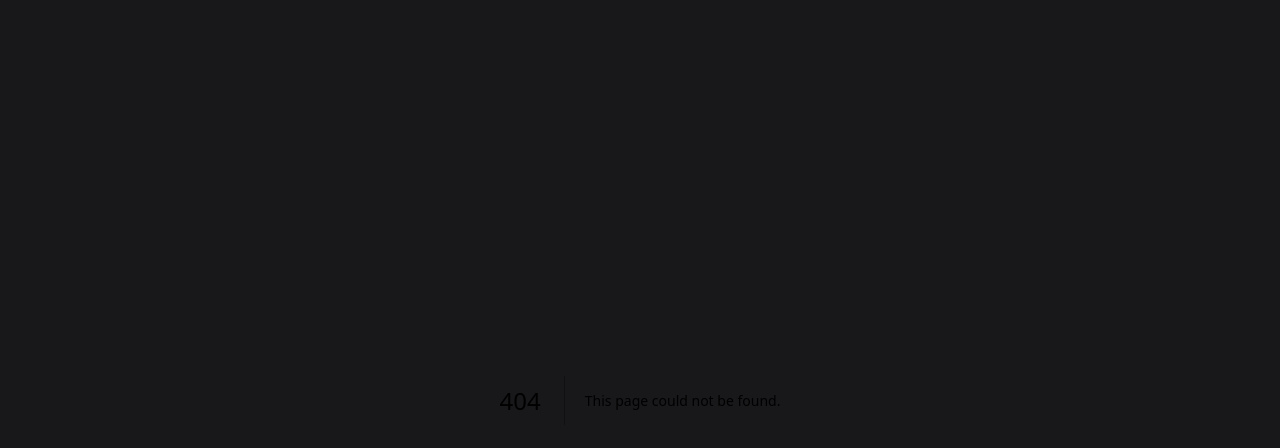
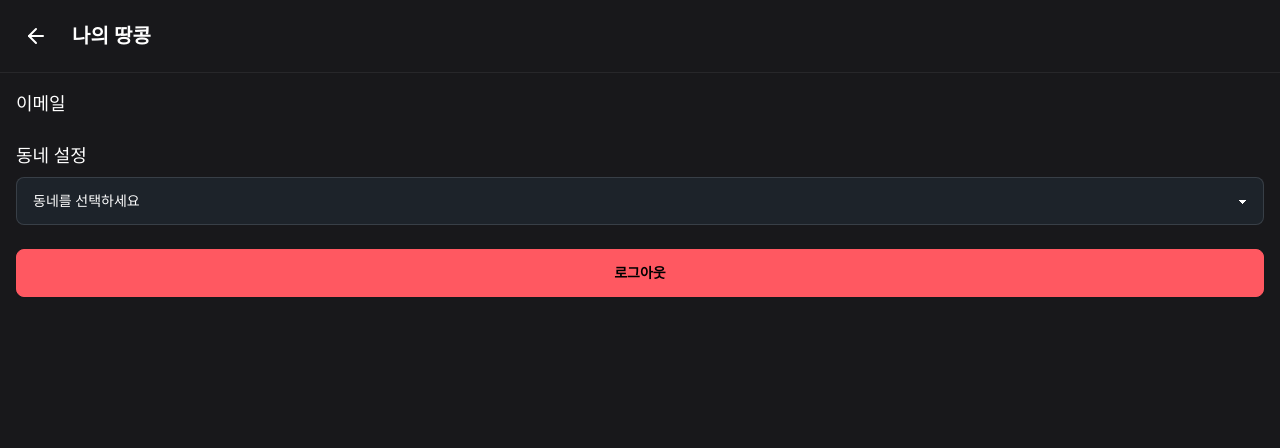
Before and after one commit to agopwns/my-market, a Next.js app: page /mypage in a window 1280 px wide. Before the commit this address had no page. Shown: the top 448 px of the page. Built offline with nearby package versions, Linux system fonts and the light colour scheme; no server answers.

Commit message:
마이페이지와 동네 설정

```diff
--- /dev/null
+++ b/src/app/mypage/page.js
@@ -0,0 +1,130 @@
+"use client";
+import { useEffect, useState } from "react";
+import { useRouter } from "next/navigation";
+import { supabase } from "@/lib/supabaseClient";
+import { ArrowLeft } from "lucide-react";
+
+export default function MyPage() {
+  const router = useRouter();
+  const [user, setUser] = useState(null);
+  const [profile, setProfile] = useState(null);
+  const [loading, setLoading] = useState(true);
+
+  useEffect(() => {
+    async function getUser() {
+      try {
+        const {
+          data: { user },
+          error,
+        } = await supabase.auth.getUser();
+        if (error) throw error;
+        if (!user) {
+          router.push("/signin");
+          return;
+        }
+        setUser(user);
+
+        // 프로필 정보 가져오기
+        const { data: profile, error: profileError } = await supabase
+          .from("profiles")
+          .select("*")
+          .eq("id", user.id)
+          .single();
+
+        if (profileError && profileError.code !== "PGRST116")
+          throw profileError;
+        setProfile(profile);
+      } catch (error) {
+        console.error("Error:", error);
+      } finally {
+        setLoading(false);
+      }
+    }
+
+    getUser();
+  }, [router]);
+
+  const handleLocationChange = async (e) => {
+    const newLocation = e.target.value;
+    try {
+      const { error } = await supabase.from("profiles").upsert({
+        id: user.id,
+        location: newLocation,
+      });
+
+      if (error) throw error;
+
+      setProfile((prevProfile) => ({
+        ...(prevProfile || {}),
+        id: user.id,
+        location: newLocation,
+      }));
+    } catch (error) {
+      console.error("Error updating location:", error);
+      alert("동네 설정 중 오류가 발생했습니다.");
+    }
+  };
+
+  const handleSignOut = async () => {
+    try {
+      const { error } = await supabase.auth.signOut();
+      if (error) throw error;
+      router.push("/");
+      router.refresh();
+    } catch (error) {
+      console.error("Error signing out:", error);
+      alert("로그아웃 중 오류가 발생했습니다.");
+    }
+  };
+
+  if (loading) {
+    return (
+      <div className="min-h-screen flex justify-center items-center">
+        <div className="loading loading-spinner loading-lg"></div>
+      </div>
+    );
+  }
+
+  return (
+    <div className="min-h-screen bg-zinc-900 text-white">
+      <div className="sticky top-0 z-50 bg-zinc-900 border-b border-zinc-800 p-4">
+        <div className="flex items-center gap-4">
+          <button
+            onClick={() => router.back()}
+            className="p-2 hover:bg-zinc-800 rounded-full"
+          >
+            <ArrowLeft className="w-6 h-6" />
+          </button>
+          <h1 className="text-xl font-bold">나의 땅콩</h1>
+        </div>
+      </div>
+
+      <div className="p-4 space-y-6">
+        <div className="space-y-2">
+          <h2 className="text-lg font-medium">이메일</h2>
+          <p className="text-gray-400">{user?.email}</p>
+        </div>
+
+        <div className="space-y-2">
+          <h2 className="text-lg font-medium">동네 설정</h2>
+          <select
+            value={profile?.location || ""}
+            onChange={handleLocationChange}
+            className="select select-bordered w-full"
+          >
+            <option value="">동네를 선택하세요</option>
+            <option value="yeoksam1">역삼1동</option>
+            <option value="yeoksam2">역삼2동</option>
+            <option value="samsung1">삼성1동</option>
+            <option value="samsung2">삼성2동</option>
+            <option value="cheongdam">청담동</option>
+          </select>
+        </div>
+
+        <button onClick={handleSignOut} className="btn btn-error w-full">
+          로그아웃
+        </button>
+      </div>
+    </div>
+  );
+}
--- a/src/app/page.js
+++ b/src/app/page.js
@@ -8,15 +8,24 @@ import AddItemModal from "@/components/AddItemModal";
 
 export default function Home() {
   const [isModalOpen, setIsModalOpen] = useState(false);
+  const [selectedLocation, setSelectedLocation] = useState("default");
+
+  const handleLocationChange = (location) => {
+    setSelectedLocation(location);
+  };
 
   return (
     <div className="">
-      <MarketHeader />
-      <ItemList />
+      <MarketHeader
+        selectedLocation={selectedLocation}
+        onLocationChange={handleLocationChange}
+      />
+      <ItemList selectedLocation={selectedLocation} />
       <AddItemButton onClick={() => setIsModalOpen(true)} />
       <AddItemModal
         isOpen={isModalOpen}
         onClose={() => setIsModalOpen(false)}
+        selectedLocation={selectedLocation}
       />
       <NavigationBar />
     </div>
--- a/src/components/ItemList.jsx
+++ b/src/components/ItemList.jsx
@@ -2,12 +2,13 @@
 import { useQuery } from '@tanstack/react-query'
 import ItemCard from './ItemCard'
 import { fetchItems } from '@/lib/api'
+import { useState } from 'react'
 
-const ItemList = () => {
+const ItemList = ({ selectedLocation }) => {
   const { data: items, isLoading, error } = useQuery({
-    queryKey: ['items'],
-    queryFn: fetchItems
-  })
+    queryKey: ["items", selectedLocation],
+    queryFn: () => fetchItems(selectedLocation)
+  });
 
   if (isLoading) {
     return (
--- a/src/components/MarketHeader.js
+++ b/src/components/MarketHeader.js
@@ -5,7 +5,7 @@ import { supabase } from "@/lib/supabaseClient";
 import SearchModal from "./SearchModal";
 import NotificationList from "./NotificationList";
 
-const MarketHeader = () => {
+const MarketHeader = ({ selectedLocation, onLocationChange }) => {
   const [isSearchOpen, setIsSearchOpen] = useState(false);
   const [isNotificationOpen, setIsNotificationOpen] = useState(false);
   const [userId, setUserId] = useState(null);
@@ -68,22 +68,47 @@ const MarketHeader = () => {
     enabled: !!userId,
   });
 
+  const { data: locations } = useQuery({
+    queryKey: ["locations_query"],
+    queryFn: async () => {
+      const { data, error } = await supabase
+        .from("unique_locations")
+        .select("*");
+
+      if (error) {
+        console.error("Location query error:", error);
+        throw error;
+      }
+
+      return data;
+    },
+  });
+
+  const handleLocationChange = (e) => {
+    onLocationChange(e.target.value);
+    // React Query의 queryClient를 사용하여 items 쿼리 무효화
+    queryClient.invalidateQueries(["items"]);
+  };
+
   return (
     <>
       <header className="sticky top-0 z-50 w-full bg-zinc-900 text-white border-b border-zinc-800">
         <div className="container mx-auto px-4 py-3">
           <div className="flex items-center justify-between">
-            {/* 좌측: 동 선택 */}
             <div className="w-20">
-              <select className="bg-black w-full" defaultValue="default">
+              <select
+                className="bg-black w-full"
+                value={selectedLocation}
+                onChange={handleLocationChange}
+              >
                 <option value="default" disabled>
                   동네 선택
                 </option>
-                <option value="yeoksam1">역삼1동</option>
-                <option value="yeoksam2">역삼2동</option>
-                <option value="samsung1">삼성1동</option>
-                <option value="samsung2">삼성2동</option>
-                <option value="cheongdam">청담동</option>
+                {locations?.map((location) => (
+                  <option key={location.id} value={location.location}>
+                    {location.location}
+                  </option>
+                ))}
               </select>
             </div>
 
```
Also changed, not shown: src/lib/api.js (+11 -2 lines).
